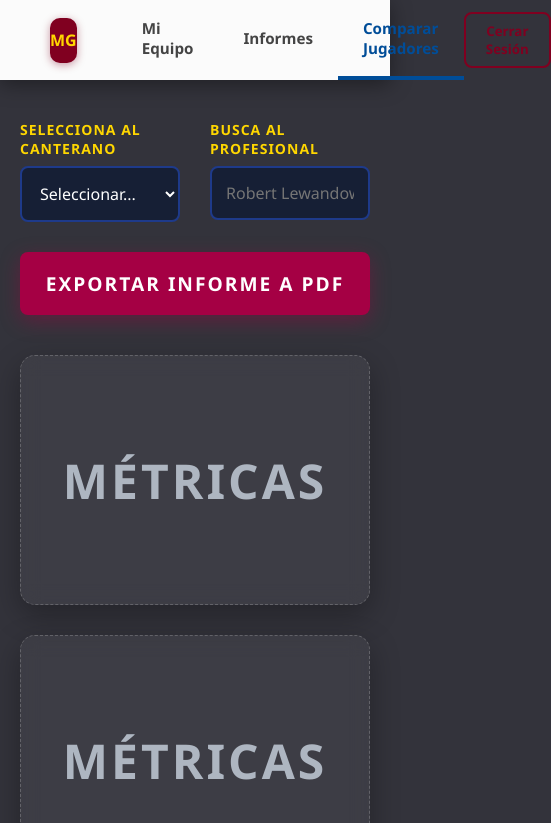
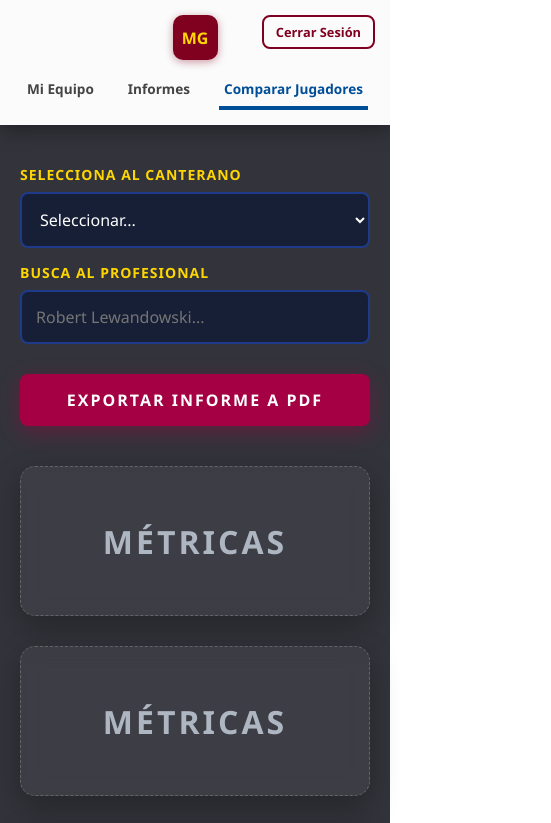
Before and after one commit to gonnzaabg/TFG---METRICGOAL, a plain HTML site: page METRICGOAL/Cliente/Vista/comparar_jugadores.html in a window 390 px wide. Shown: the top 823 px of the page, 551 px wide, since content can reach past the window. Drawn offline with Linux system fonts and the light colour scheme.

```diff
--- a/METRICGOAL/Cliente/Vista/styles.css
+++ b/METRICGOAL/Cliente/Vista/styles.css
@@ -438,3 +438,120 @@ body.comparar-page .caja-metrica h2 {
     letter-spacing: 3px;
     opacity: 0.8;
 }
+/* ==========================================================================
+   6. ESTILOS EXCLUSIVOS PARA MÓVILES (max-width: 768px)
+   ========================================================================== */
+@media (max-width: 768px) {
+
+    /* --- CABECERAS (Aplica a Dashboard, Informes y Comparar) --- */
+    body.dashboard-page header,
+    body.informes-page header,
+    body.comparar-page header {
+        flex-direction: column;
+        height: auto;
+        padding: 15px 10px;
+        position: relative; /* Necesario para colocar el botón de salir flotante */
+    }
+
+    body.dashboard-page .logo,
+    body.informes-page .logo,
+    body.comparar-page .logo {
+        margin-right: 0;
+        margin-bottom: 10px;
+    }
+
+    body.dashboard-page nav,
+    body.informes-page nav,
+    body.comparar-page nav {
+        width: 100%;
+        justify-content: space-around;
+        flex-wrap: wrap;
+        height: auto;
+    }
+
+    body.dashboard-page nav a,
+    body.informes-page nav a,
+    body.comparar-page nav a {
+        height: 40px;
+        padding: 0 5px;
+        font-size: 0.85rem;
+    }
+
+    /* Botón de cerrar sesión: lo sacamos del flujo y lo fijamos arriba a la derecha */
+    body.dashboard-page .btn-salir,
+    body.informes-page .btn-salir,
+    body.comparar-page .btn-salir {
+        position: absolute;
+        top: 15px;
+        right: 15px;
+        margin: 0;
+        padding: 6px 12px;
+        font-size: 0.8rem;
+    }
+
+    /* --- DASHBOARD --- */
+    body.dashboard-page .titulo-equipo {
+        font-size: 2rem; /* Letra más pequeña para que no se salga */
+        margin-bottom: 20px;
+    }
+
+    body.dashboard-page .btn-añadir {
+        padding: 12px 30px;
+        font-size: 1rem;
+    }
+
+    body.dashboard-page .seccion {
+        padding: 15px;
+    }
+
+    body.dashboard-page .fila-jugadores {
+        display: grid;
+        grid-template-columns: repeat(2, 1fr); /* Forzamos 2 columnas exactas */
+        gap: 10px;
+    }
+
+    body.dashboard-page .caja-jugador {
+        width: 100%;
+        height: 110px;
+        font-size: 0.9rem;
+    }
+
+    body.dashboard-page .flecha {
+        display: none; /* En móvil ocultamos la flecha porque usamos cuadrícula */
+    }
+
+    /* --- INFORMES --- */
+    body.informes-page .destacados-section {
+        flex-direction: column; /* Tarjetas una debajo de otra */
+        gap: 15px;
+    }
+
+    body.informes-page .grid-informes {
+        grid-template-columns: 1fr; /* 1 sola columna para las cajas grises */
+        padding: 20px;
+        gap: 15px;
+    }
+
+    body.informes-page .nombre-jugador {
+        font-size: 1.6rem;
+    }
+
+    /* --- COMPARATIVA --- */
+    body.comparar-page .controles-comparacion {
+        flex-direction: column; /* Selectores uno debajo del otro */
+        gap: 15px;
+    }
+
+    body.comparar-page .btn-exportar {
+        font-size: 1rem;
+        padding: 15px;
+    }
+
+    body.comparar-page .caja-metrica {
+        height: 150px; /* Reducimos la altura en móvil */
+    }
+
+    body.comparar-page .caja-metrica h2 {
+        font-size: 2rem;
+    }
+}
--- /dev/null
+++ b/METRICGOAL/Servidor/requirements.txt
@@ -0,0 +1,5 @@
+fastapi
+uvicorn
+pydantic
+duckdb
+pandas
```
Also changed, not shown: 2 other files.
